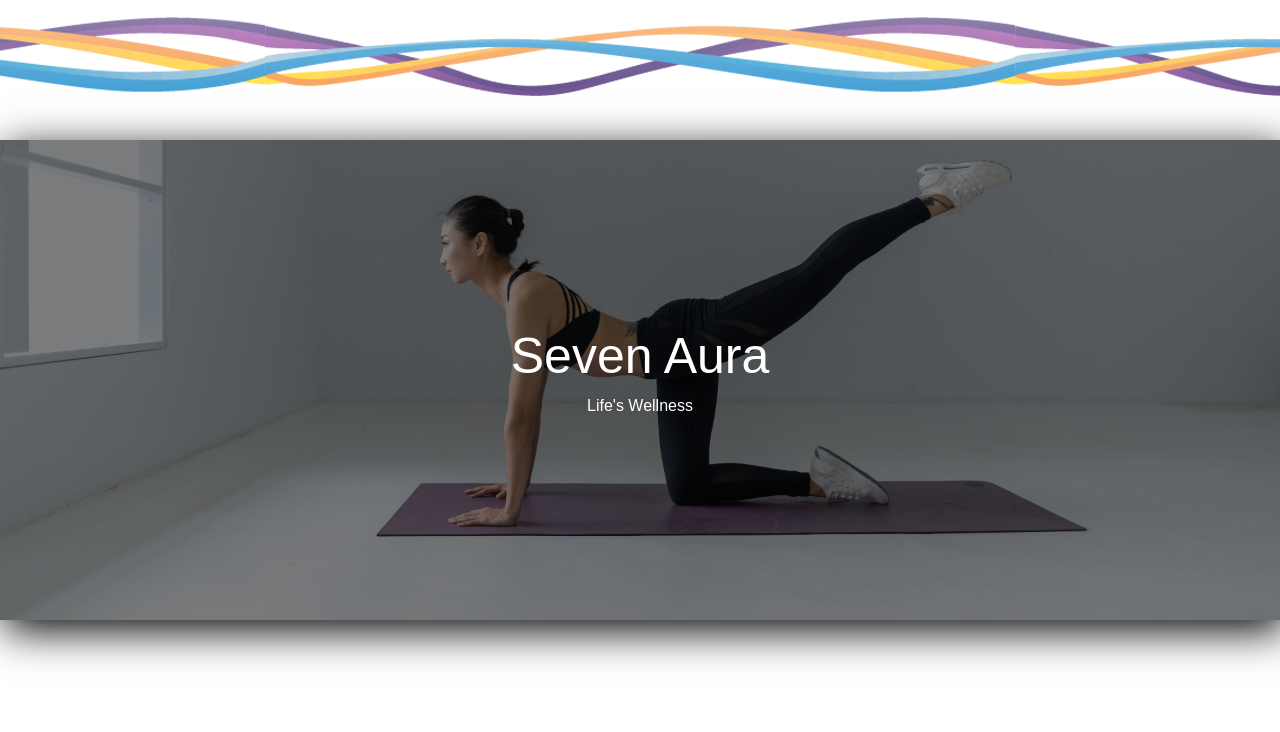
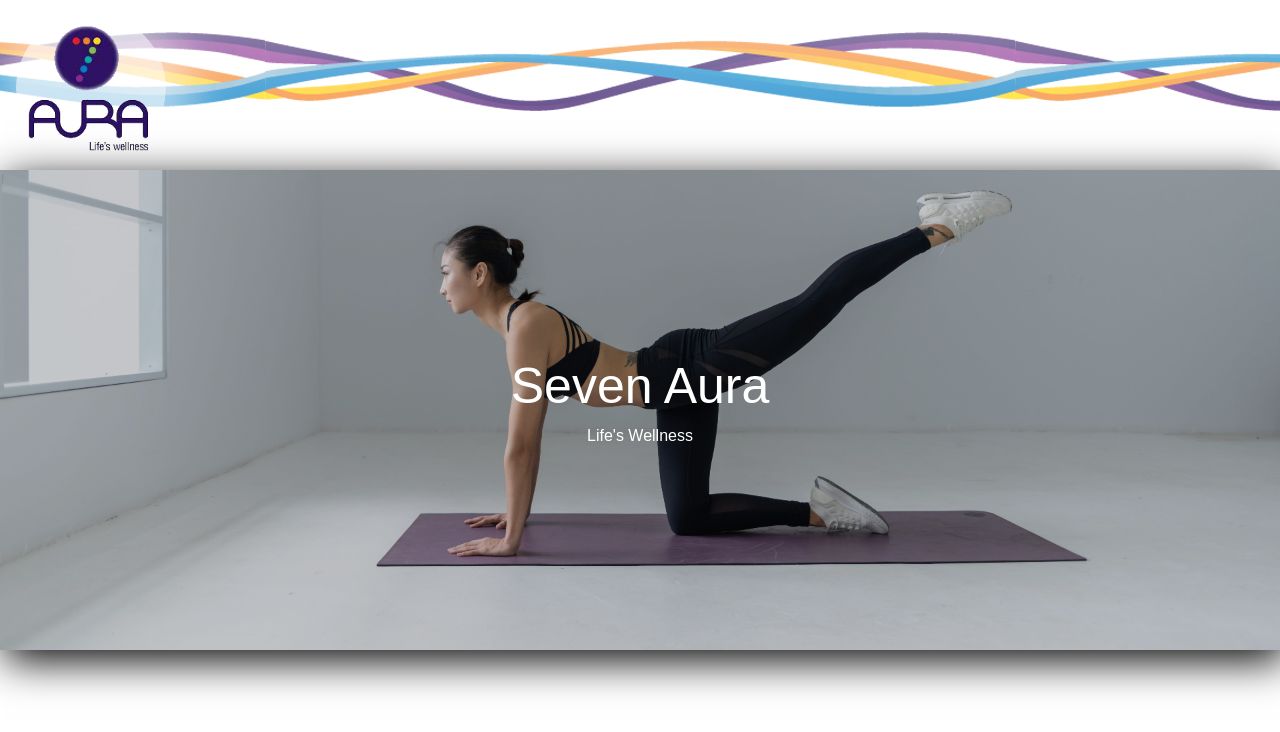
Before and after one commit to DonovanLoSg/SevenAuraCom, a plain HTML site: page index.html in a window 1280 px wide. Drawn offline with nearby package versions, Linux system fonts and the light colour scheme.

Commit message:
Add logo

```diff
--- a/assets/css/main.css
+++ b/assets/css/main.css
@@ -7,7 +7,7 @@ body, html {
 .header-image {
   background-color: white;
   background-image: linear-gradient(rgba(255, 255, 255, 0.5), rgba(255, 255, 255, 0.2)), url("../img/header-image.png");
-  height: 120px;
+  height: 150px;
   background-position: center;
   background-repeat: repeat-x;
   position: relative;
@@ -15,7 +15,7 @@ body, html {
 
 .hero-image {
   background-color: white;
-  background-image: linear-gradient(rgba(0, 0, 0, 0.5), rgba(0, 0, 0, 0.5)), url("../img/hero-image-yoga.png");
+  background-image: linear-gradient(rgba(0, 0, 0, 0.2), rgba(0, 0, 0, 0.2)), url("../img/hero-image-yoga.png");
   height: 60%;
   background-position: center ;
   background-repeat: no-repeat;
@@ -51,3 +51,27 @@ body, html {
   background-color: #555;
   color: white;
 }
+
+.navbar {
+     min-height: 170px;
+     width: 200px;
+    }
+
+.navbar-trans {
+    background: transparent !important;
+}
+
+.logo {
+    width: 150px;
+    height: 150px;
+}
+
+.logo-wrapper {
+    border-radius: 50%;
+    margin: 0px;
+    width: 150px;
+    height: 150px;
+    background-color: rgba(255,255,255,.7);
+    box-shadow: 10px 10px 43px 20px rgba(255,255,255,.5);
+    padding: 0px
+}
--- a/index.html
+++ b/index.html
@@ -30,11 +30,15 @@
 </head>
 
 <body>
-
-
     <header>
         <div class="header-image">
-    <nav class="navbar navbar-toggleable-sm navbar-trans navbar-inverse">
+            <nav class="navbar navbar-trans bg-light">
+            <a class="navbar-brand" href="#">
+                <div class="logo-wrapper">
+                    <img src="assets/img/seven-aura-logo.png" class="d-inline-block align-top logo" alt="Seven Aura logo">
+                </div>
+            </a>
+            </nav>
 
 
 
```
Also changed, not shown: assets/css/reset.css (+19 -4 lines), assets/img/seven-aura-logo.png (added).
